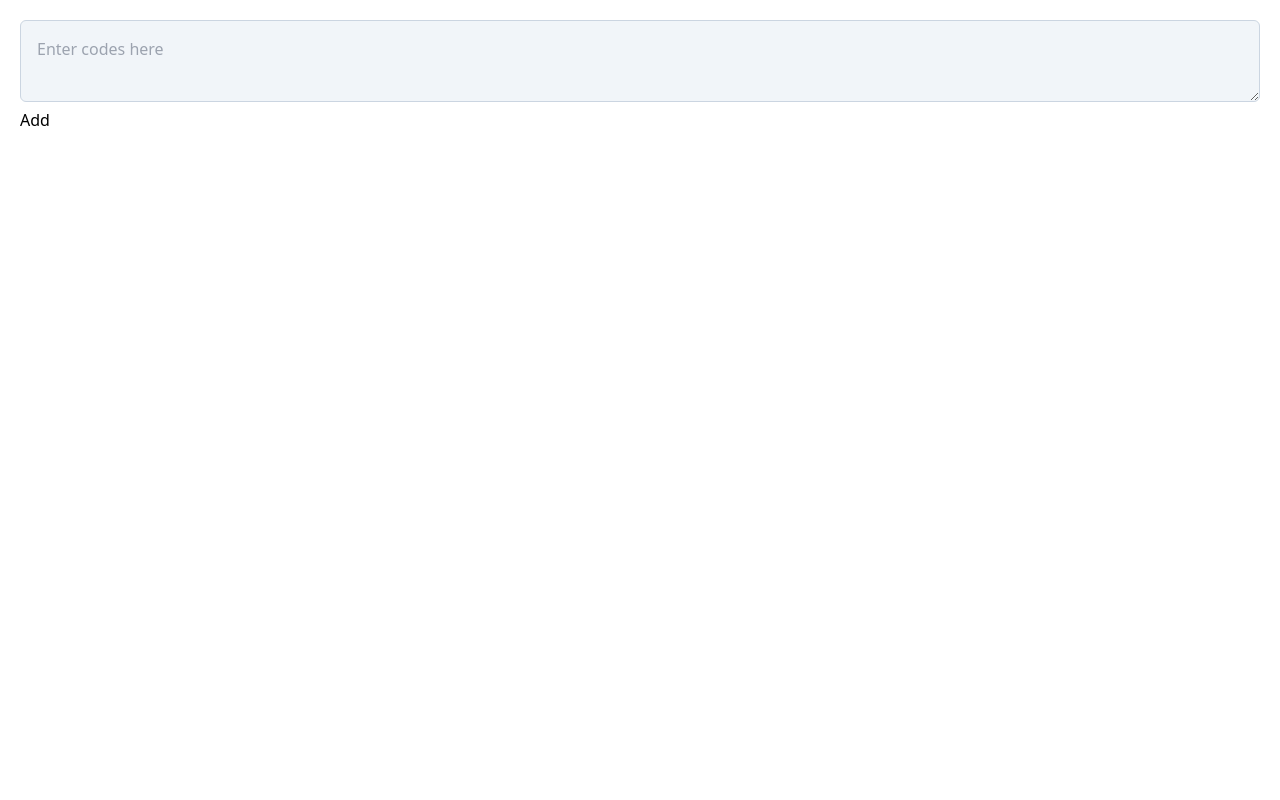
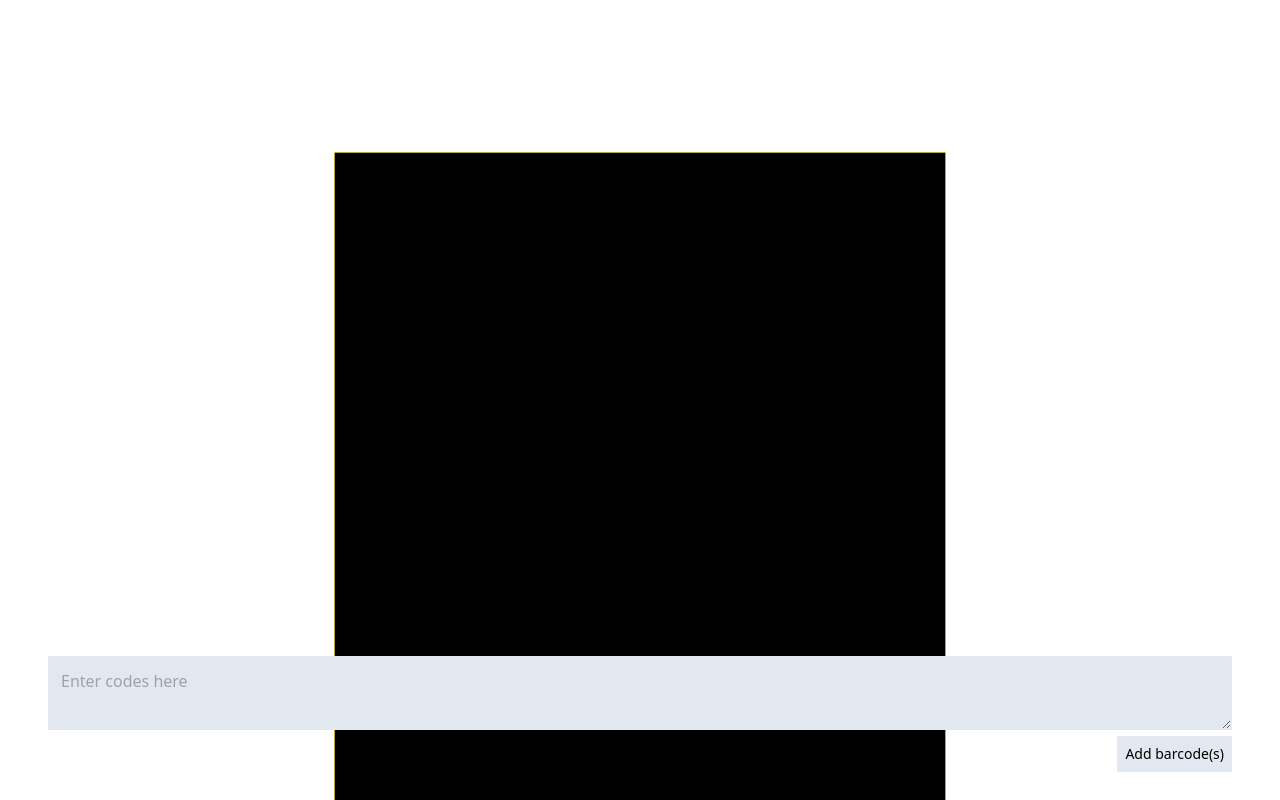
Before and after one commit to olivier-deschenes/barcode, a React (Vite) app: page / in a window 1280 px wide. Shown: the top 800 px of the page. Built offline with nearby package versions, Linux system fonts and the light colour scheme.

Commit message:
added print layout, pages, delete

```diff
--- a/src/App.tsx
+++ b/src/App.tsx
@@ -1,55 +1,231 @@
-import JsBarcode from "jsbarcode";
-import { useEffect, useMemo, useState } from "react";
+import { useEffect, useMemo, useState, useReducer, Reducer } from "react";
 import { Barcode } from "./component/Barcode";
+import { Button } from "./component/Button";
 import { Textarea } from "./component/Textarea";
 import "./styles/app.css";
 
-type KeyDownEvent = React.KeyboardEvent<HTMLTextAreaElement>;
+type KeyDownEvent<T> = React.KeyboardEvent<T>;
 
-function App() {
+type ActionType =
+  | {
+      type: "add_code";
+      data: string;
+    }
+  | {
+      type: "remove_code";
+      data: { pageIndex: number; codeIndex: number };
+    }
+  | {
+      type: "remove_page";
+      data: number;
+    }
+  | {
+      type: "add_page";
+      data: null;
+    }
+  | {
+      type: "change_active_page";
+      data: number;
+    };
+
+interface StateType {
+  data: string[][];
+  activePageIndex: number;
+}
+
+const maxBarcodePerPage = 8;
+
+function reducer(
+  state: StateType,
+  { type, data: actionData }: ActionType
+): StateType {
+  console.log({ type, actionData });
+  switch (type) {
+    case "add_code": {
+      if (!actionData) return state;
+
+      const activePageHasSpace =
+        state.data[state.activePageIndex].length < maxBarcodePerPage;
+
+      if (!activePageHasSpace) {
+        const newPageIndex = state.data.findIndex(
+          (page) => page.length < maxBarcodePerPage
+        );
+
+        if (newPageIndex === -1) {
+          return {
+            ...state,
+            data: [...state.data, [actionData]],
+          };
+        } else {
+          return {
+            ...state,
+            data: state.data.map((page, index) =>
+              index === newPageIndex ? [...page, actionData] : page
+            ),
+          };
+        }
+      } else {
+        state.data[state.activePageIndex].push(actionData);
+
+        return {
+          ...state,
+          data: [...state.data],
+        };
+      }
+    }
+    case "remove_code": {
+      state.data[actionData.pageIndex].splice(actionData.codeIndex, 1);
+      return {
+        ...state,
+        data: [...state.data],
+      };
+    }
+    case "add_page": {
+      const newPageIndex = state.data.push([]) - 1;
+
+      return {
+        data: [...state.data],
+        activePageIndex: newPageIndex,
+      };
+    }
+    case "remove_page": {
+      state.data.splice(actionData, 1);
+
+      return {
+        ...state,
+        data: [...state.data],
+      };
+    }
+    case "change_active_page": {
+      return {
+        ...state,
+        activePageIndex: actionData,
+      };
+    }
+    default: {
+      throw new Error("Not implemented");
+    }
+  }
+}
+
+function getInitialData(): StateType {
+  /* const data = localStorage.getItem("data");
+
+  if (data !== null) {
+    return JSON.parse(data) as StateType;
+  } */
+
+  return {
+    data: [[]],
+    activePageIndex: 0,
+  };
+}
+
+function App(): React.ReactElement {
   const [inputValue, setInputValue] = useState<string>("");
-  const [codes, setCodes] = useState<string[]>([]);
+  const [{ data, activePageIndex }, dispatch] = useReducer<
+    Reducer<StateType, ActionType>
+  >(reducer, getInitialData());
+
+  useEffect(() => {
+    console.log({ data });
+  }, [data]);
+
+  useEffect(() => {
+    document.addEventListener("keydown", handlePageKeyDown);
+
+    return () => {
+      document.removeEventListener("keydown", handlePageKeyDown);
+    };
+  }, []);
 
   const generateCodes = useMemo(() => {
     return (
-      <div className={"barcodes-container flex w-full flex-wrap relative"}>
-        {codes.map((code, i) => {
-          const key = `code_${i}`;
+      <div className={"barcode_pages-container"}>
+        {data.map((page, pageIndex) => (
+          <div
+            key={`barcode_page_${pageIndex}`}
+            className={`barcodes-page scale-75 print:scale-100 flex flex-wrap relative ${
+              activePageIndex === pageIndex ? "--active" : ""
+            } ${page.length === 0 ? "--empty" : ""}`}
+            onClick={() =>
+              dispatch({ type: "change_active_page", data: pageIndex })
+            }
+          >
+            {page.map((code, codeIndex) => {
+              const key = `code_${codeIndex}`;
 
-          return <Barcode key={key} id={key} code={code} />;
+              return (
+                <Barcode
+                  key={key}
+                  id={key}
+                  code={code}
+                  selftRemove={() =>
+                    dispatch({
+                      type: "remove_code",
+                      data: { pageIndex, codeIndex },
+                    })
+                  }
+                />
+              );
             })}
           </div>
+        ))}
+      </div>
     );
-  }, [codes]);
+  }, [activePageIndex, data]);
 
-  const handleAddCode = () => {
+  const handleAddCode = (): void => {
     const newCodes = inputValue
       .split("\n")
       .filter((code) => code.trim() !== "");
 
-    setCodes([...codes, ...newCodes]);
+    newCodes.forEach((code) => {
+      dispatch({ type: "add_code", data: code });
+    });
+
     setInputValue("");
   };
 
-  const handleKeyDown = ({ key, shiftKey }: KeyDownEvent) => {
-    if (key !== "Enter" || shiftKey) return;
+  const handleTextKeyDown = (
+    event: KeyDownEvent<HTMLTextAreaElement>
+  ): void => {
+    if (event.key !== "Enter" || event.shiftKey) return;
 
+    event.preventDefault();
     handleAddCode();
   };
 
+  const handlePageKeyDown = (ev: KeyboardEvent): void => {
+    console.log(ev);
+    if (ev.key !== "+" || !ev.shiftKey) return;
+
+    ev.preventDefault();
+    dispatch({ type: "add_page", data: null });
+  };
+
   return (
-    <div className="">
-      <div className={"m-5 print:hidden"}>
+    <div className="flex flex-col dark:bg-slate-900 min-w-screen min-h-screen print:p-0">
+      <div className={"print:hidden fixed w-full bottom-0 p-12 z-50 h-[12rem]"}>
+        <div>
+          <div>
             <Textarea
               value={inputValue}
               onChange={({ target }) => setInputValue(target.value)}
-          onKeyDown={handleKeyDown}
-          className={"w-full rounded-md p-4"}
+              onKeyDown={handleTextKeyDown}
+              className={"w-full"}
               placeholder="Enter codes here"
             />
-        <button onClick={handleAddCode}>Add</button>
           </div>
-      {generateCodes}
+          <div className={"flex"}>
+            <Button className={"ml-auto"} onClick={handleAddCode}>
+              Add barcode(s)
+            </Button>
+          </div>
+        </div>
+      </div>
+      <div className={"flex justify-center"}>{generateCodes}</div>
     </div>
   );
 }
--- a/src/component/Barcode.tsx
+++ b/src/component/Barcode.tsx
@@ -1,26 +1,36 @@
 import JsBarcode from "jsbarcode";
 import { useEffect } from "react";
 
-type Props = {
+interface Props {
   code: string;
   id: string;
-};
+  selftRemove: () => void;
+}
 
-export function Barcode({ code, id }: Props) {
+export function Barcode({ code, id, selftRemove }: Props): React.ReactElement {
   useEffect(() => {
     JsBarcode(`#${id}`, code, {
       background: "transparent",
+      displayValue: false,
     });
-  }, []);
+  }, [code, id]);
 
   return (
     <div
       className={
-        "barcode flex m-5 flex-1 justify-center basis-1/3 break-after-all relative"
+        "barcode flex m-5 flex-1 justify-center basis-1/3 break-after-all h-[10rem] relative"
       }
+      onClick={selftRemove}
     >
-      <div>
-        <svg id={id} className={"break-inside-avoid"} />
+      <div className={"flex flex-col items-center"}>
+        <div className={"flex"}>
+          <svg id={id} className={"barcode-svg break-inside-avoid"} />
+        </div>
+        <div className={"flex"}>
+          <span className={"text-black font-mono dark:text-slate-100"}>
+            {code}
+          </span>
+        </div>
       </div>
     </div>
   );
--- /dev/null
+++ b/src/component/Button.tsx
@@ -0,0 +1,14 @@
+import * as React from "react";
+export function Button({
+  className,
+  ...props
+}: React.ButtonHTMLAttributes<HTMLButtonElement>): React.ReactElement {
+  return (
+    <button
+      className={`p-2 text-sm bg-slate-200 dark:bg-slate-800 dark:text-slate-400 hover:bg-slate-700 transition-all ${
+        className ?? ""
+      }`}
+      {...props}
+    />
+  );
+}
--- a/src/component/Textarea.tsx
+++ b/src/component/Textarea.tsx
@@ -1,14 +1,13 @@
 import * as React from "react";
-type Props = {};
 export function Textarea({
   className,
   ...props
-}: React.TextareaHTMLAttributes<HTMLTextAreaElement>) {
+}: React.TextareaHTMLAttributes<HTMLTextAreaElement>): React.ReactElement {
   return (
     <textarea
-      className={
-        "rounded-md border border-slate-300 bg-slate-100" + " " + className
-      }
+      className={`dark:bg-slate-800 p-3 bg-slate-200 focus:outline-slate-300 outline-none border dark:border-slate-800 dark:focus:border-slate-700 ring-0 focus-visible:outline-none dark:caret-slate-300 dark:text-slate-300 ${
+        className ?? ""
+      }`}
       {...props}
     />
   );
--- a/src/styles/app.css
+++ b/src/styles/app.css
@@ -1,9 +1,26 @@
-.barcodes-container {
-  break-inside: avoid;
-  page-break-inside: avoid;
+.barcode_pages-container {
+  @apply flex flex-wrap justify-center print:flex-col;
 }
 
-.barcode {
-  break-inside: avoid;
-  page-break-inside: avoid;
+.barcodes-page {
+  width: 8.5in;
+  height: 11in;
+  background: #000;
+  @apply break-inside-avoid m-5 print:m-0 print:w-screen print:h-screen print:border-none;
 }
+
+.barcodes-page.--empty {
+  @apply print:hidden;
+}
+
+.barcodes-page.--active {
+  @apply border border-yellow-300
+}
+
+.barcodes-page:not(.--active) {
+  @apply hover:cursor-pointer;
+}
+
+.barcode-svg rect {
+  @apply dark:fill-slate-100;
+}
```
Also changed, not shown: package.json (+10 -1 lines), .eslintrc.cjs (added), 1 other file (tests, documents, lock files or other folders). Lines whose indentation alone changed are shown as unchanged.
